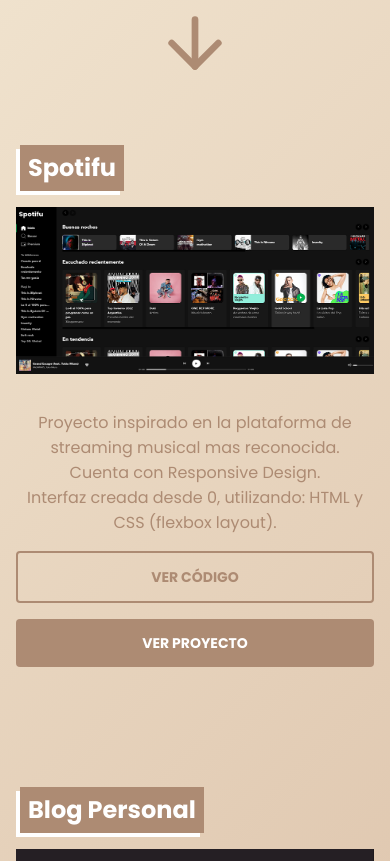
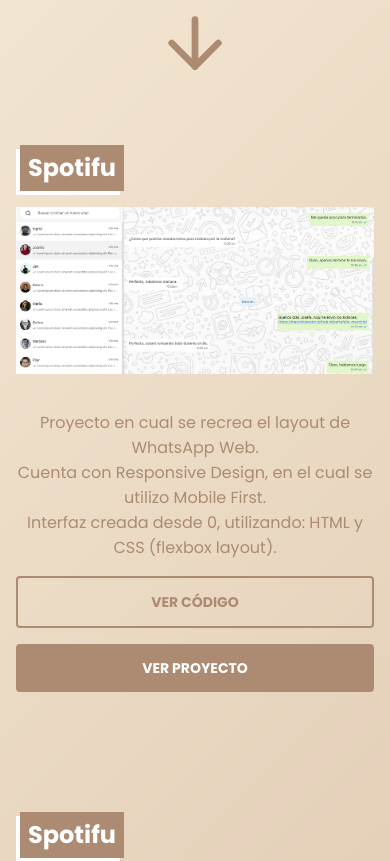
Before and after one commit to MauricioLaratro/portafolio-mauricio, a plain HTML site: page index.html in a window 390 px wide. Shown: the part 1281-2142 px from the top of the page. Drawn offline with Linux system fonts and the light colour scheme.

Commit message:
Agregamos el proyecto de whatsapp web y cambiamos unos estilos de las imagenes de los proyectos, para que escalen un poco mejor

```diff
--- a/css/form.css
+++ b/css/form.css
@@ -30,6 +30,7 @@
     padding-block-end: 12px;
     font: var(--body1);
     margin-block-start: 8px;
+    resize: none;
 }
 
 @media screen and (min-width: 768px) {
--- a/css/project.css
+++ b/css/project.css
@@ -125,6 +125,11 @@
     order: 1;
 }
 
+.description-image img{
+    aspect-ratio: 16 / 9;
+    object-fit: cover;
+}
+
 .description-text{
     display: flex;
     flex-direction: column;
--- a/index.html
+++ b/index.html
@@ -68,6 +68,22 @@
                 </h1>
                 <i aria-hidden="true"><img src="./icons/arrow-down.svg" alt="flecha hacia abajo"></i>
         </div>
+
+        <div class="project-description">
+            <a target="_blank" class="title" href="https://mauriciolaratro.github.io/my-spotifu/index.html">Spotifu</a>
+            <div class="description-image">
+                <img src="./images/Sin título.png" height="167" alt="Imagen del proyecto Spotifu">
+                <div class="description-text">
+                    <p> Proyecto en cual se recrea el layout de WhatsApp Web. <br>
+                        Cuenta con Responsive Design, en el cual se utilizo Mobile First. <br>
+                        Interfaz creada desde 0, utilizando: HTML y CSS (flexbox layout).
+                    </p>
+                    <a target="_blank" href="https://github.com/MauricioLaratro/whatsapp-web" class="button is-secondary"> Ver Código</a>
+                    <a target="_blank" href="https://mauriciolaratro.github.io/whatsapp-web/" class="button">Ver Proyecto</a>
+                </div>
+            </div>
+        </div>
+
 
         <div class="project-description">
             <a target="_blank" class="title" href="https://mauriciolaratro.github.io/my-spotifu/index.html">Spotifu</a>
```
Also changed, not shown: images/Sin título.png (added).
